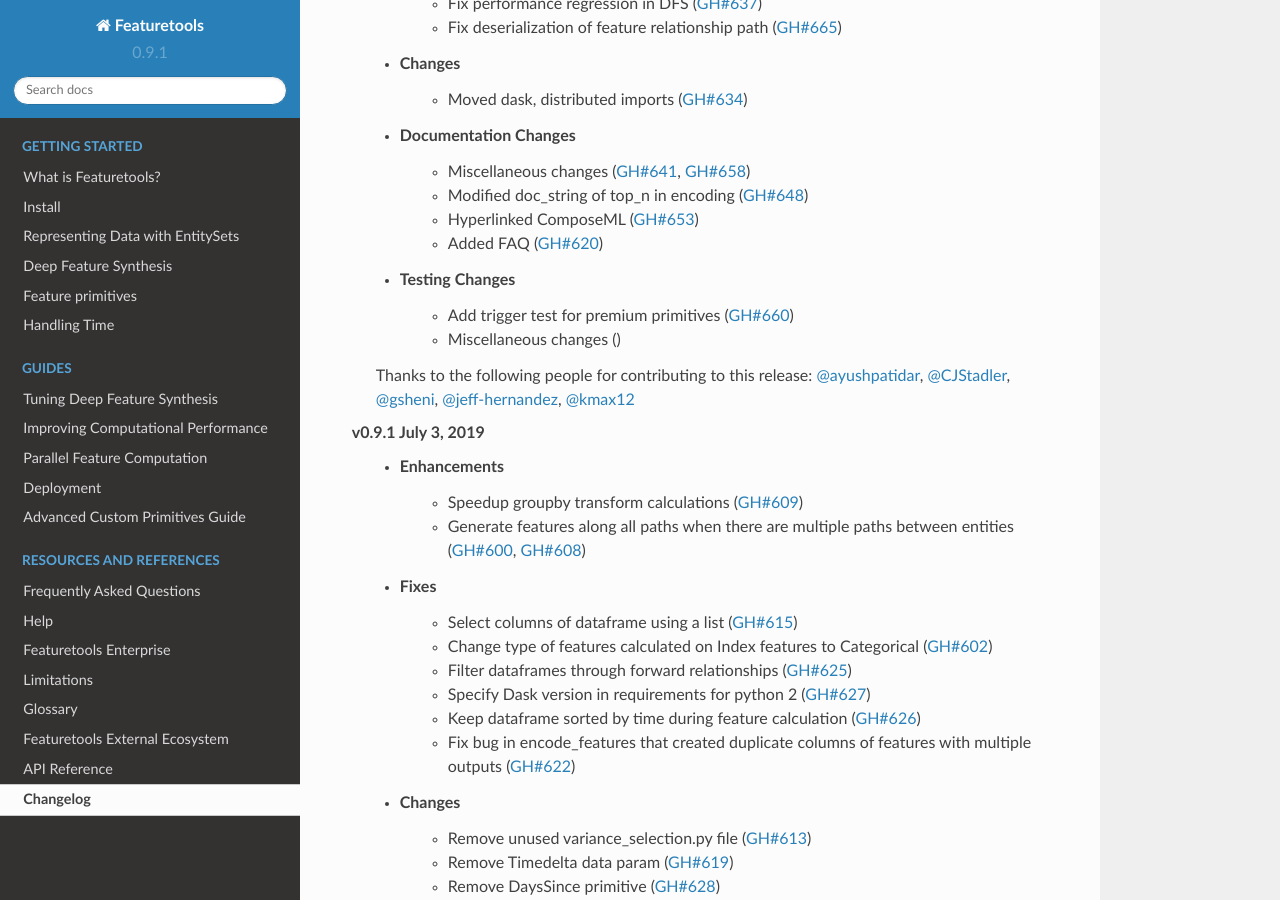
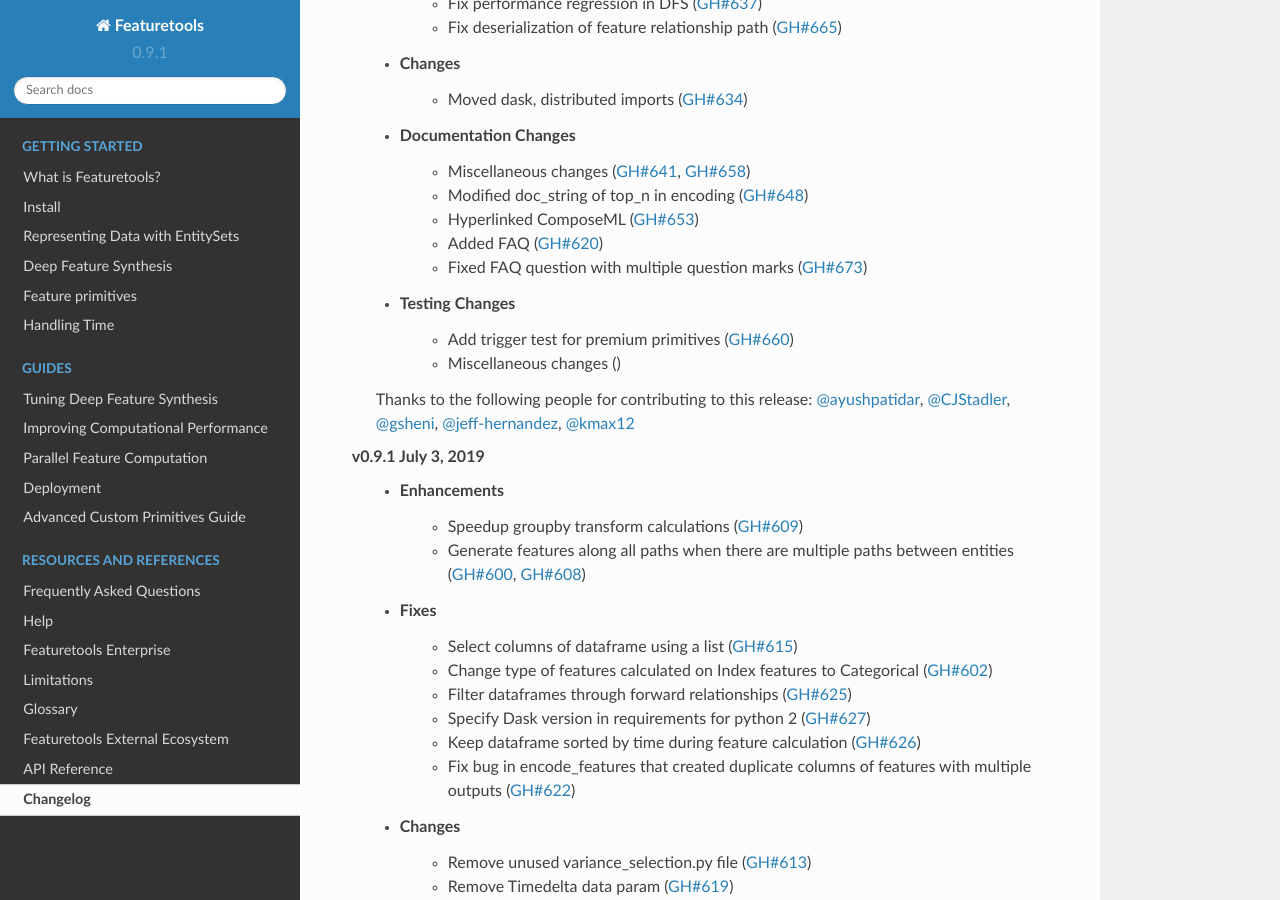
Before and after one commit to alteryx/featuretools, a Sphinx documentation site: the page built from docs/source/changelog.rst, in a window 1280 px wide and 900 px high, scrolled down 307 px. Built offline with Sphinx 7.4.7 and the Read the Docs theme 2.0.0, drawn with Linux system fonts in a browser that asks for light colours; pages that are not in the unit, such as notebooks, are missing from menus.

Commit message:
updated changelog

```diff
--- a/docs/source/changelog.rst
+++ b/docs/source/changelog.rst
@@ -15,6 +15,7 @@
         * Modified doc_string of top_n in encoding (:pr:`648`)
         * Hyperlinked ComposeML (:pr:`653`)
         * Added FAQ (:pr:`620`)
+        * Fixed FAQ question with multiple question marks (:pr:`673`)
     * Testing Changes
         * Add trigger test for premium primitives (:pr:`660`)
         * Miscellaneous changes ()
```
